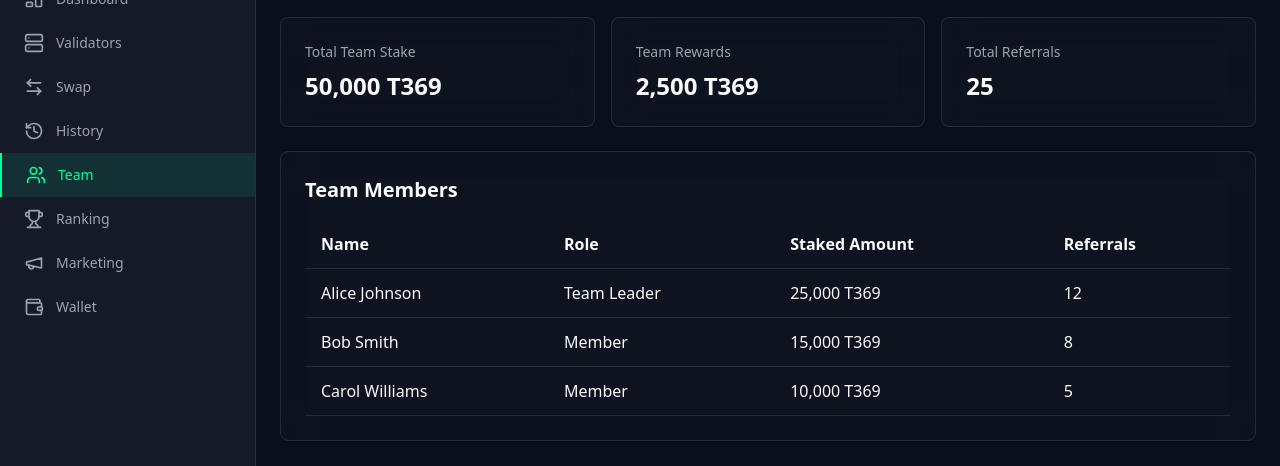
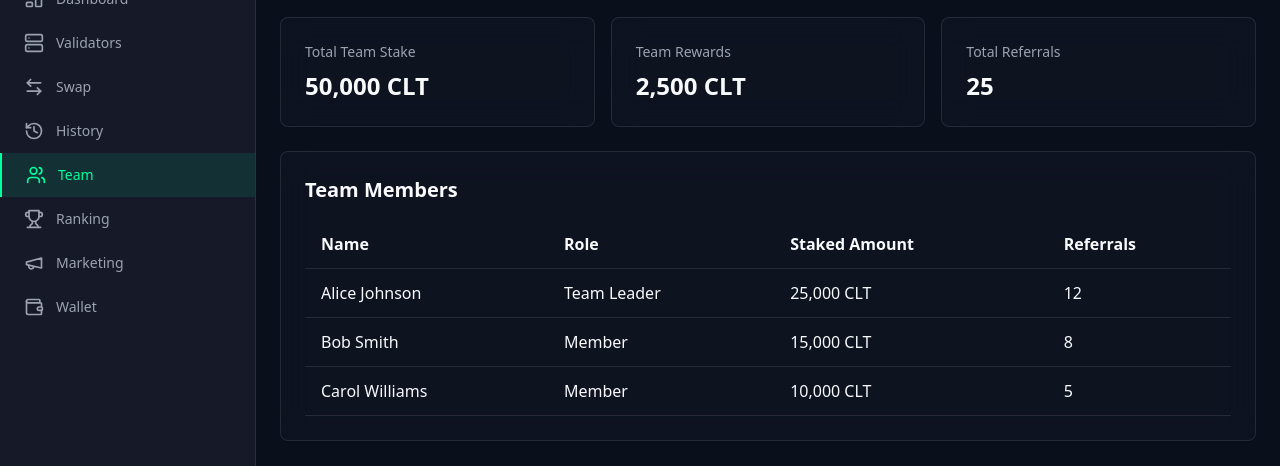
Before and after one commit to billyjeanrae/eco-stake-hub, a React (Vite) app: page /team in a window 1280 px wide. Shown: the part 127-593 px from the top of the page. Built offline with nearby package versions, Linux system fonts and the light colour scheme.

Commit message:
Convert T369 to CLT
Updated all instances of T369 to CLT across the codebase to standardize currency representation.
[skip gpt_engineer]

```diff
--- a/src/pages/Team.tsx
+++ b/src/pages/Team.tsx
@@ -6,19 +6,19 @@ const Team = () => {
     {
       name: "Alice Johnson",
       role: "Team Leader",
-      staked: "25,000 T369",
+      staked: "25,000 CLT",
       referrals: 12,
     },
     {
       name: "Bob Smith",
       role: "Member",
-      staked: "15,000 T369",
+      staked: "15,000 CLT",
       referrals: 8,
     },
     {
       name: "Carol Williams",
       role: "Member",
-      staked: "10,000 T369",
+      staked: "10,000 CLT",
       referrals: 5,
     },
   ];
@@ -36,11 +36,11 @@ const Team = () => {
         <div className="grid grid-cols-1 md:grid-cols-3 gap-4">
           <Card className="p-6 glass-card">
             <h3 className="text-sm text-gray-400 mb-2">Total Team Stake</h3>
-            <p className="text-2xl font-bold">50,000 T369</p>
+            <p className="text-2xl font-bold">50,000 CLT</p>
           </Card>
           <Card className="p-6 glass-card">
             <h3 className="text-sm text-gray-400 mb-2">Team Rewards</h3>
-            <p className="text-2xl font-bold">2,500 T369</p>
+            <p className="text-2xl font-bold">2,500 CLT</p>
           </Card>
           <Card className="p-6 glass-card">
             <h3 className="text-sm text-gray-400 mb-2">Total Referrals</h3>
--- a/src/pages/Validators.tsx
+++ b/src/pages/Validators.tsx
@@ -15,7 +15,7 @@ const Validators = () => {
 
   const stats = [
     { label: "Your Validators", value: "0", icon: Server },
-    { label: "Total Staked", value: "0 T369", icon: DollarSign },
+    { label: "Total Staked", value: "0 CLT", icon: DollarSign },
     { label: "Next Earning Cycle", value: "16h 12m 10s", icon: Clock },
   ];
 
@@ -54,7 +54,7 @@ const Validators = () => {
                     <div>
                       <h3 className="font-semibold">Tier {tier.tier} Validator</h3>
                       <p className="text-sm text-gray-400">
-                        Minimum Investment: {tier.minInvestment} T369
+                        Minimum Investment: {tier.minInvestment} CLT
                       </p>
                     </div>
                   </div>
```
